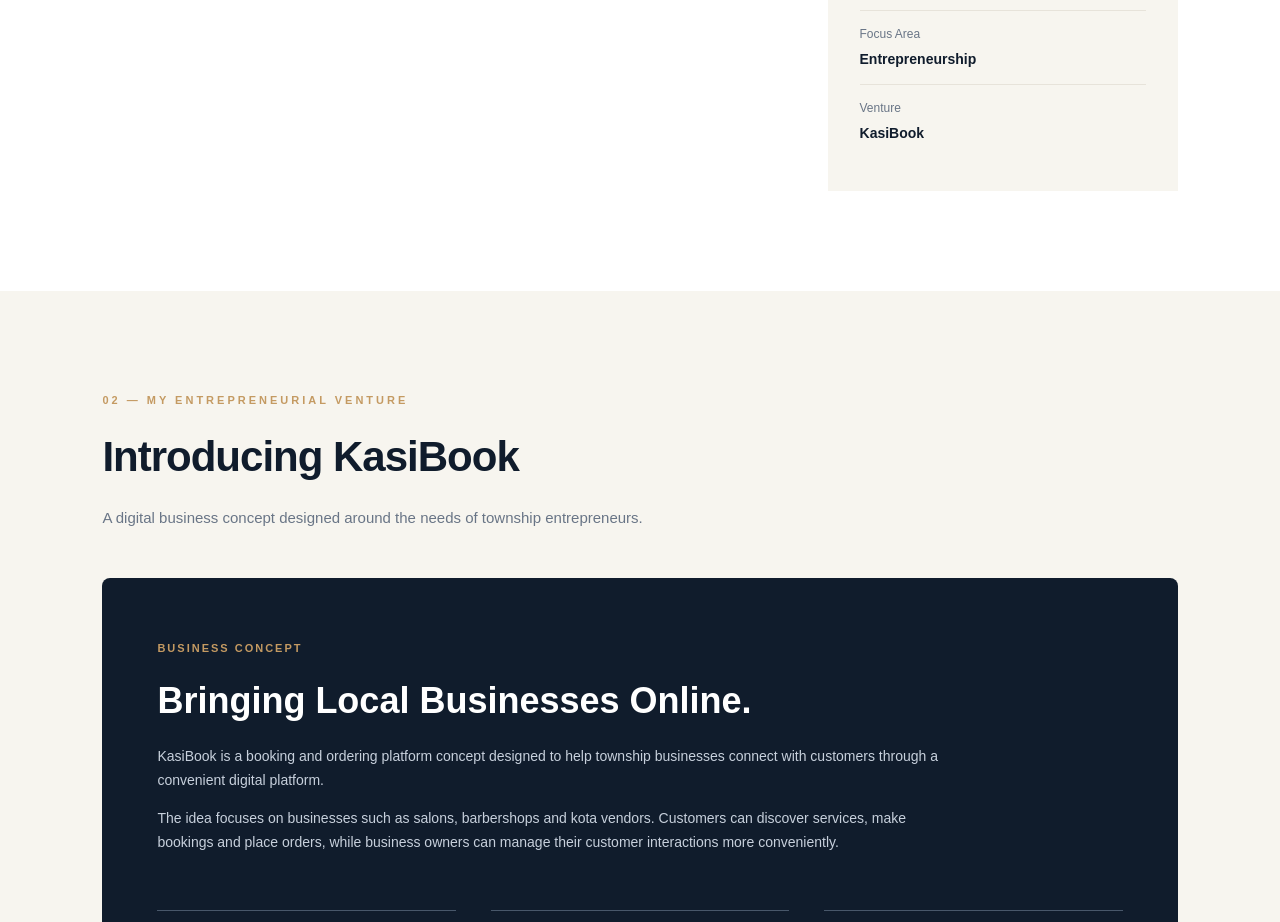
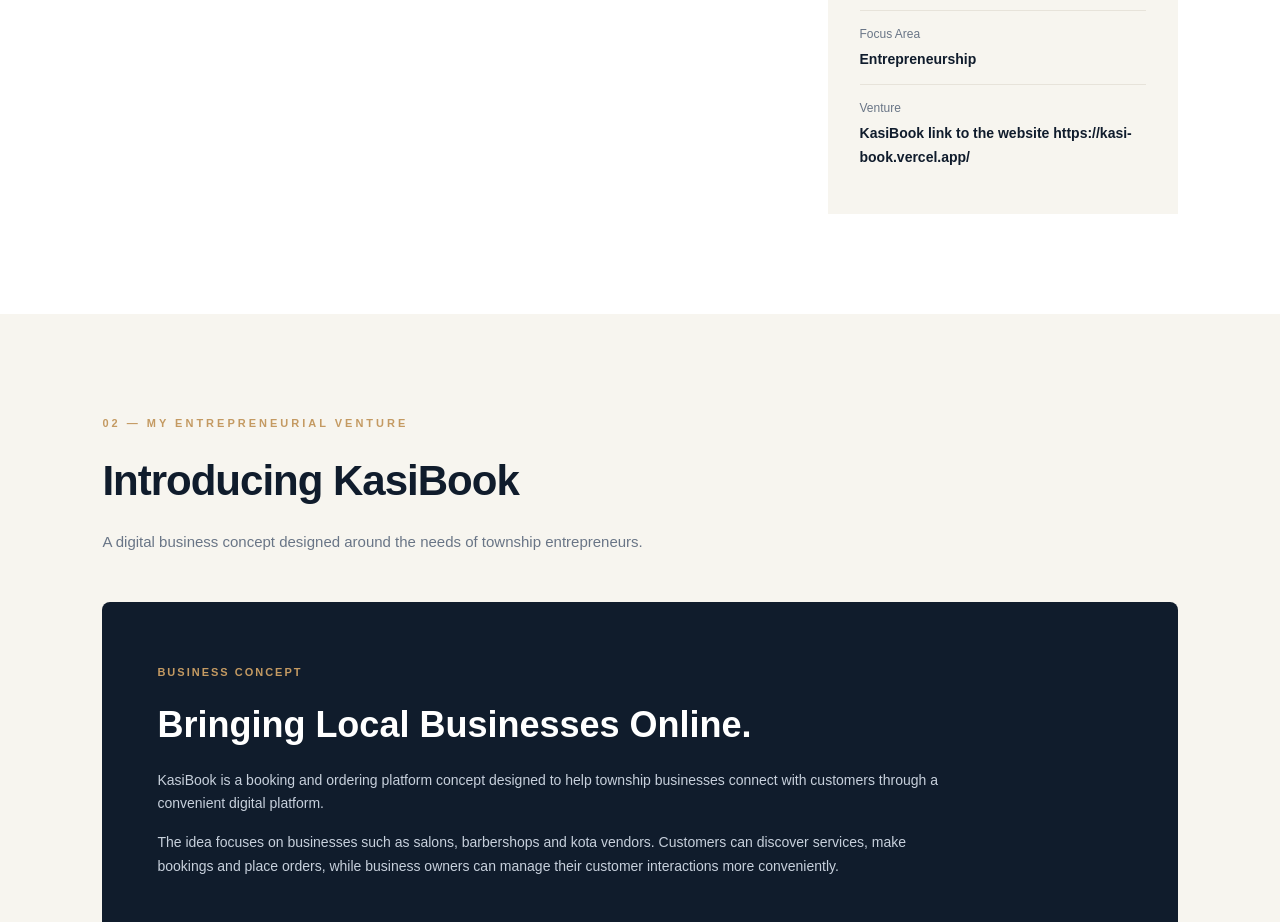
Before and after one commit to SomilaNdoboza-A/PRP-Pages, a plain HTML site: page index.html in a window 1280 px wide. Shown: the part 1323-2245 px from the top of the page. Drawn offline with Linux system fonts and the light colour scheme.

Commit message:
Add link to KasiBook website in profile item

```diff
--- a/index.html
+++ b/index.html
@@ -135,7 +135,7 @@
 
                         <div class="profile-item">
                             <span>Venture</span>
-                            <strong>KasiBook</strong>
+                            <strong>KasiBook link to the website https://kasi-book.vercel.app/ </strong>
                         </div>
                     </div>
 
```
